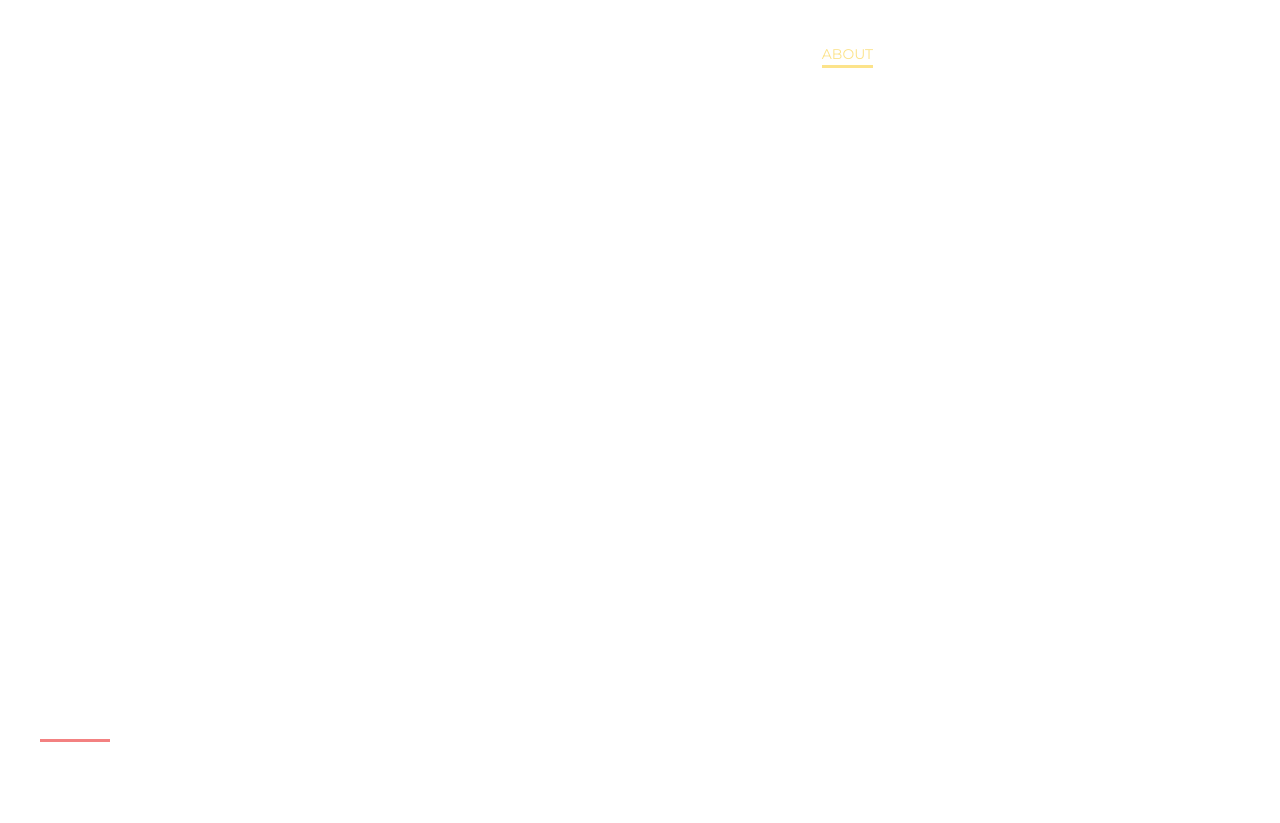
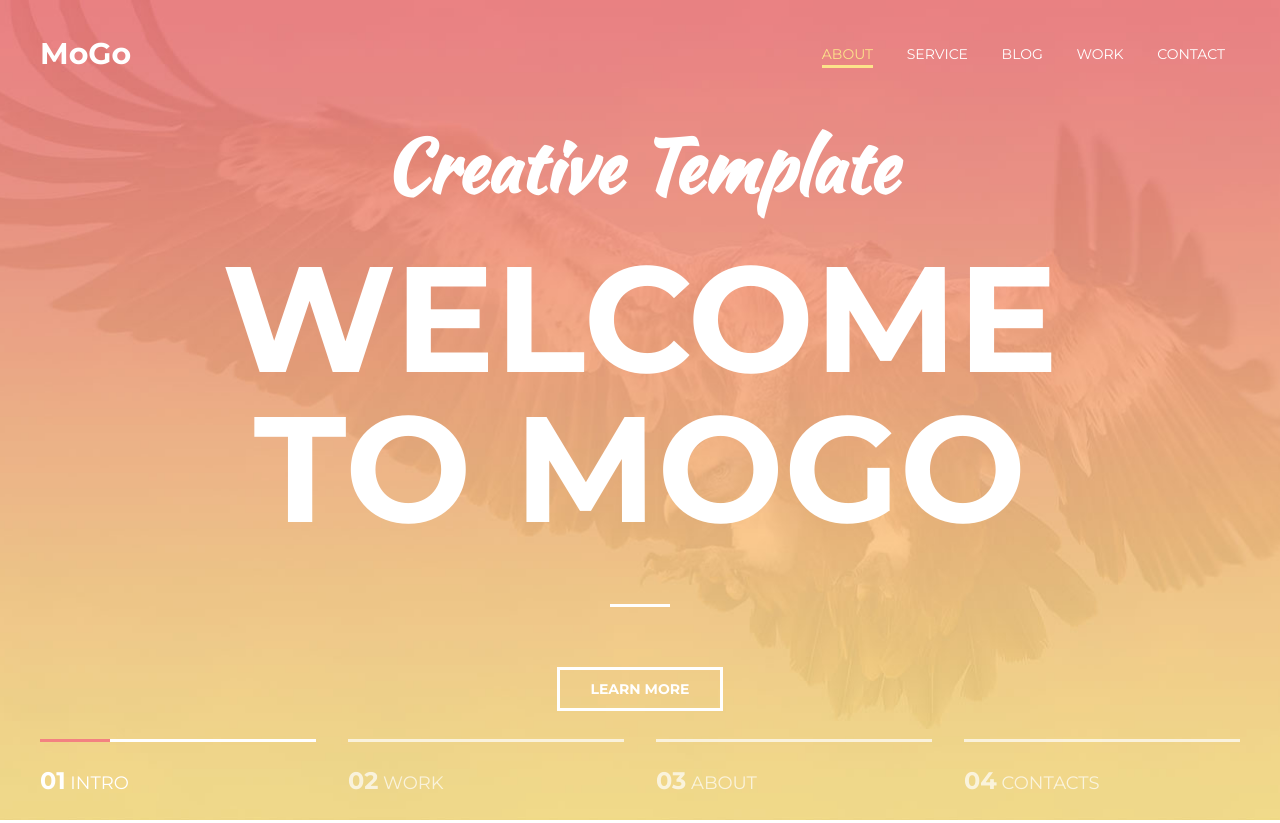
Before and after one commit to irinka1369/ResponsiveTemplate, a plain HTML site: page index.html in a window 1280 px wide. Shown: the top 823 px of the page. Drawn offline with Linux system fonts and the light colour scheme; the site is published under a folder, as on GitHub Pages, so addresses that start at the root find nothing.

Commit message:
Update style.css

```diff
--- a/css/style.css
+++ b/css/style.css
@@ -39,7 +39,7 @@ h6 {
     height: 100vh;
     min-height: 820px;
     position: relative;
-    background: url("/img/intro.jpg") center no-repeat;
+    background: url("../img/intro.jpg") center no-repeat;
     -webkit-background-size: cover;
     background-size: cover;
 }
```
